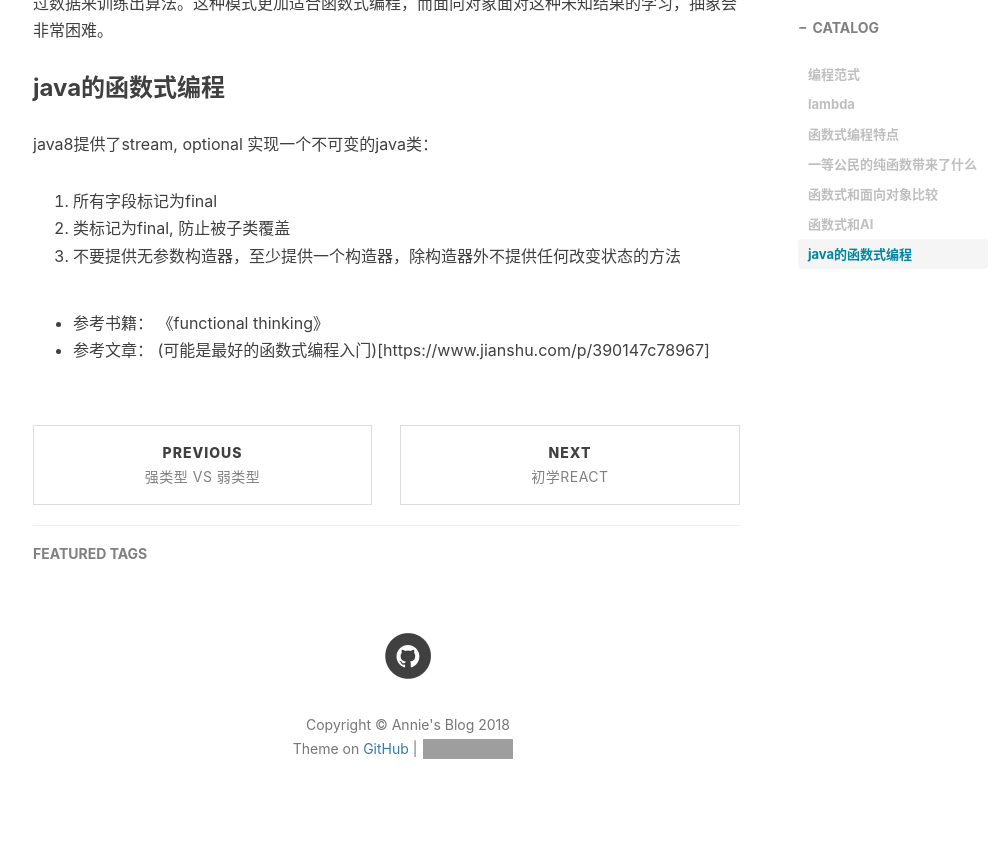
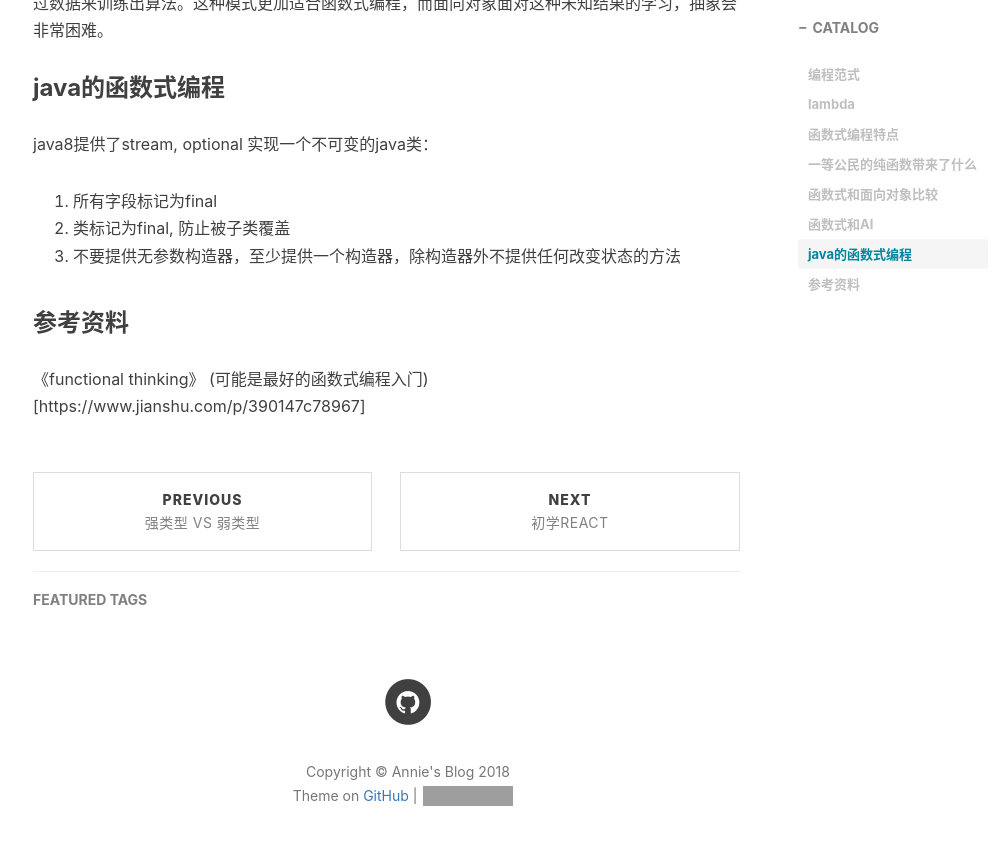
Before and after one commit to dongjx/dongjx.github.io, a Jekyll site: the page built from _posts/2018-09-10-functional-thinking.md, in a window 1280 px wide and 900 px high, scrolled down 2752 px. Shown: the top 845 px of the window, without its empty margins (232-1239 px from the left). Built offline with Jekyll 4.4.1, drawn with Linux system fonts in a browser that asks for light colours; nearby versions of some CDN libraries; comment, search, counter and statistics services are not loaded; grey boxes are pictures that could not be loaded.

Commit message:
Update 2018-09-10-functional-thinking.md

```diff
--- a/_posts/2018-09-10-functional-thinking.md
+++ b/_posts/2018-09-10-functional-thinking.md
@@ -80,5 +80,6 @@ java8提供了stream, optional
 3. 不要提供无参数构造器，至少提供一个构造器，除构造器外不提供任何改变状态的方法
 
 
-* 参考书籍： 《functional thinking》
-* 参考文章： (可能是最好的函数式编程入门)[https://www.jianshu.com/p/390147c78967]
+### 参考资料
+《functional thinking》
+(可能是最好的函数式编程入门)[https://www.jianshu.com/p/390147c78967]
```
